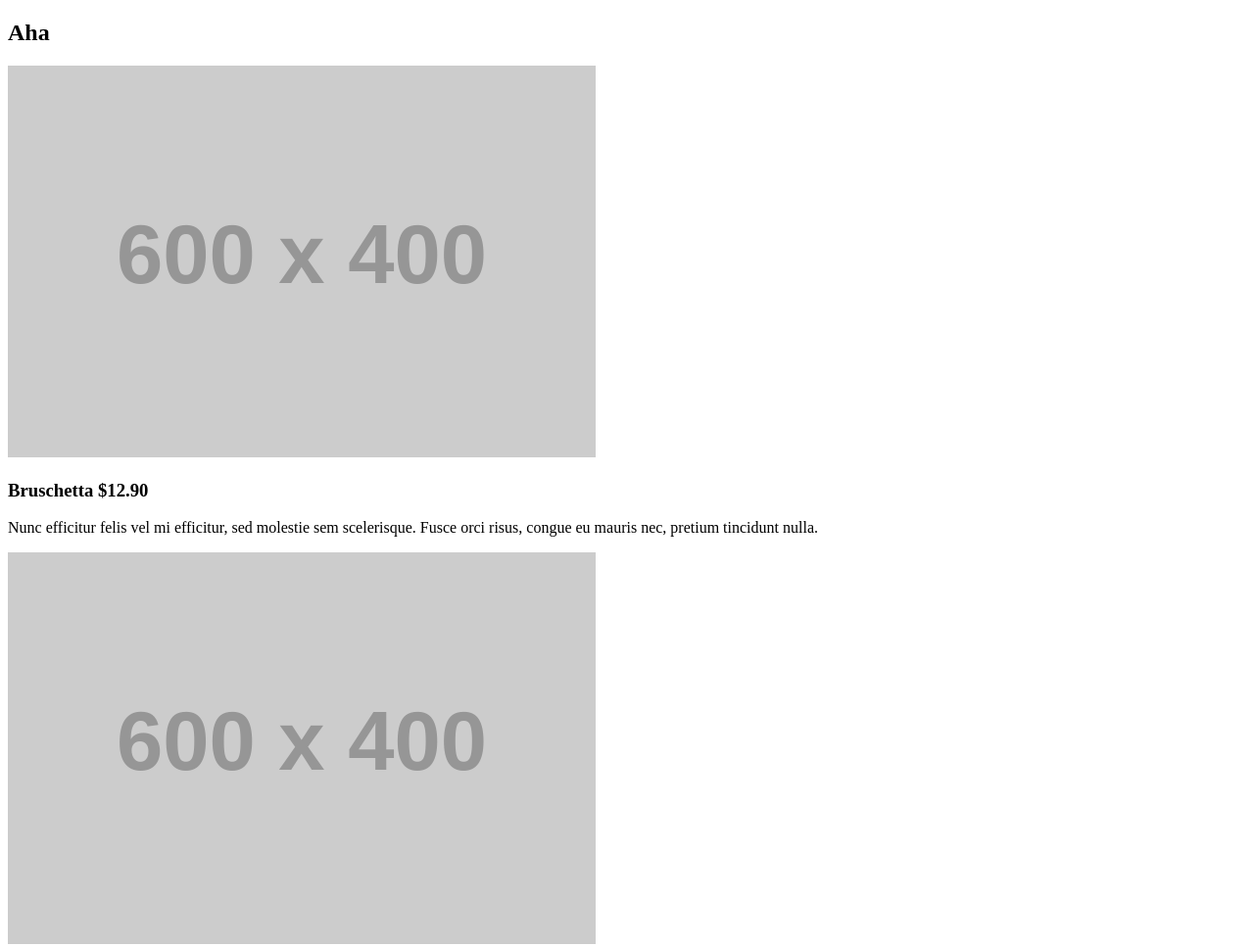
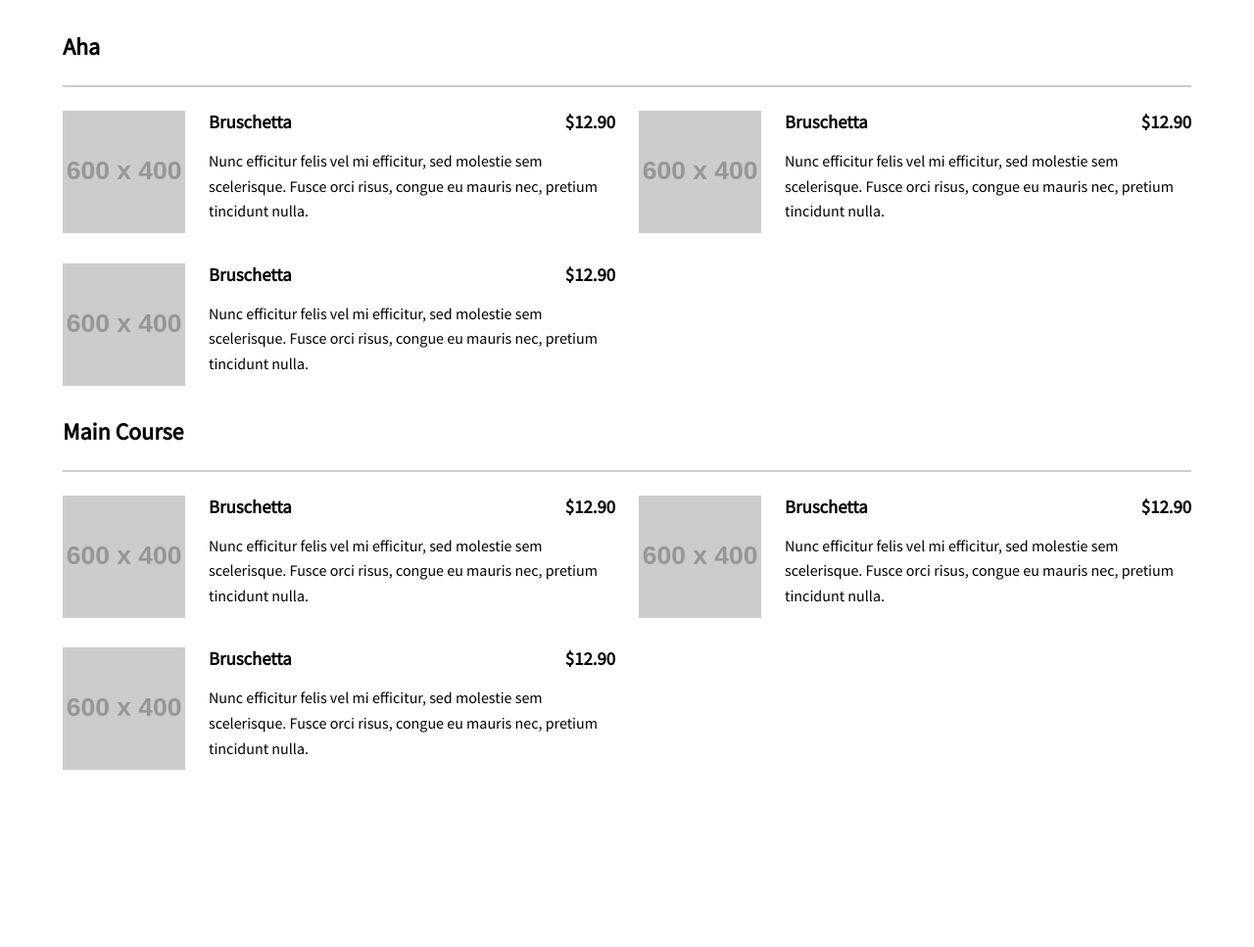
Before and after one commit to veerendranallamilli/restaurant-, a plain HTML site: page index.html in a window 1280 px wide. Shown: the top 967 px of the page at 98% size. After the commit the page ends 849 px from the top, so only its background shows below. Drawn offline with Linux system fonts and the light colour scheme; placeholder pictures from the web are drawn by us; a script that the page names is missing.

Commit message:
Update index.html

```diff
--- a/index.html
+++ b/index.html
@@ -12,8 +12,93 @@
       rel="stylesheet"
       href="https://use.fontawesome.com/releases/v5.8.2/css/all.css"
     />
-    <link rel="stylesheet" href="styles.css" />
+
     <title>Restaurant Menu</title>
+  <style>
+    @import url("https://fonts.googleapis.com/css?family=Bree+Serif|Poppins|Source+Sans+Pro|Montserrat:400,900&display=swap");
+
+* {
+  /* margin: 0;
+  padding: 0; */
+  box-sizing: border-box;
+  font-family: "Source Sans Pro", "Poppins", sans-serif;
+}
+body {
+  /* background: #333; */
+}
+
+.container {
+  max-width: 1200px;
+  margin: 0 auto;
+  padding: 1.5em;
+}
+
+.menu {
+  font-family: sans-serif;
+  font-size: 14px;
+}
+
+.menu-group-heading {
+  margin: 0;
+  padding-bottom: 1em;
+  border-bottom: 2px solid #ccc;
+}
+
+.menu-group {
+  display: grid;
+  grid-template-columns: 1fr;
+  gap: 1.5em;
+  padding: 1.5em 0;
+}
+
+.menu-item {
+  display: flex;
+}
+
+.menu-item-img {
+  width: 80px;
+  height: 80px;
+  flex-shrink: 0;
+  object-fit: cover;
+  margin-right: 1.5em;
+}
+
+.menu-item-text {
+  flex-grow: 1;
+}
+
+.menu-item-heading {
+  display: flex;
+  justify-content: space-between;
+  margin: 0;
+}
+
+.menu-item-name {
+  margin-right: 1.5em;
+}
+
+.menu-item-desc {
+  line-height: 1.6;
+}
+
+@media screen and (min-width: 992px) {
+  .menu {
+    font-size: 16px;
+  }
+
+  .menu-group {
+    grid-template-columns: repeat(2, 1fr);
+  }
+
+  .menu-item-img {
+    width: 125px;
+    height: 125px;
+  }
+}
+
+  </style>
+
+
   </head>
 
   <body>
```
